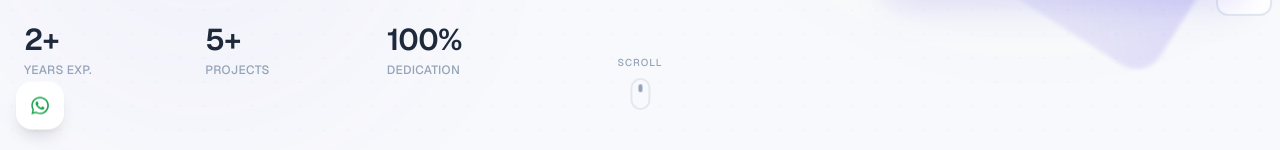
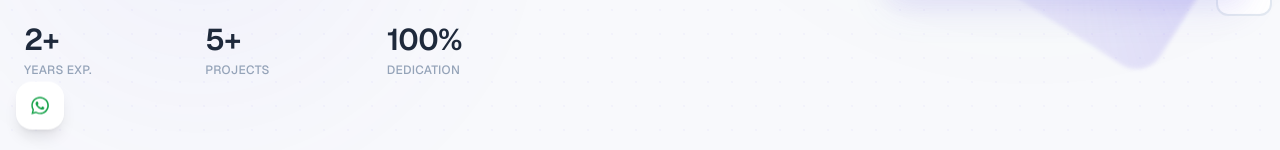
Before and after one commit to aashir78787-hash/muhammad-aashir, a React (Vite) app: page / in a window 1280 px wide. Shown: the part 650-800 px from the top of the page. Built offline with nearby package versions, Linux system fonts and the light colour scheme.

Commit message:
Del Scroll button

```diff
--- a/src/App.tsx
+++ b/src/App.tsx
@@ -1207,12 +1207,7 @@ export default function App() {
           </div>
         </div>
 
-        <div className="absolute bottom-10 left-1/2 -translate-x-1/2 flex flex-col items-center gap-2">
-          <span className="text-[10px] uppercase tracking-widest text-text-tertiary font-medium">Scroll</span>
-          <div className="w-5 h-8 border-2 border-border-light rounded-full flex justify-center pt-1.5">
-            <div className="w-1 h-2 bg-text-tertiary rounded-full animate-bounce" />
-          </div>
-        </div>
+
       </section>
 
       {/* ========== MARQUEE ========== */}
```
